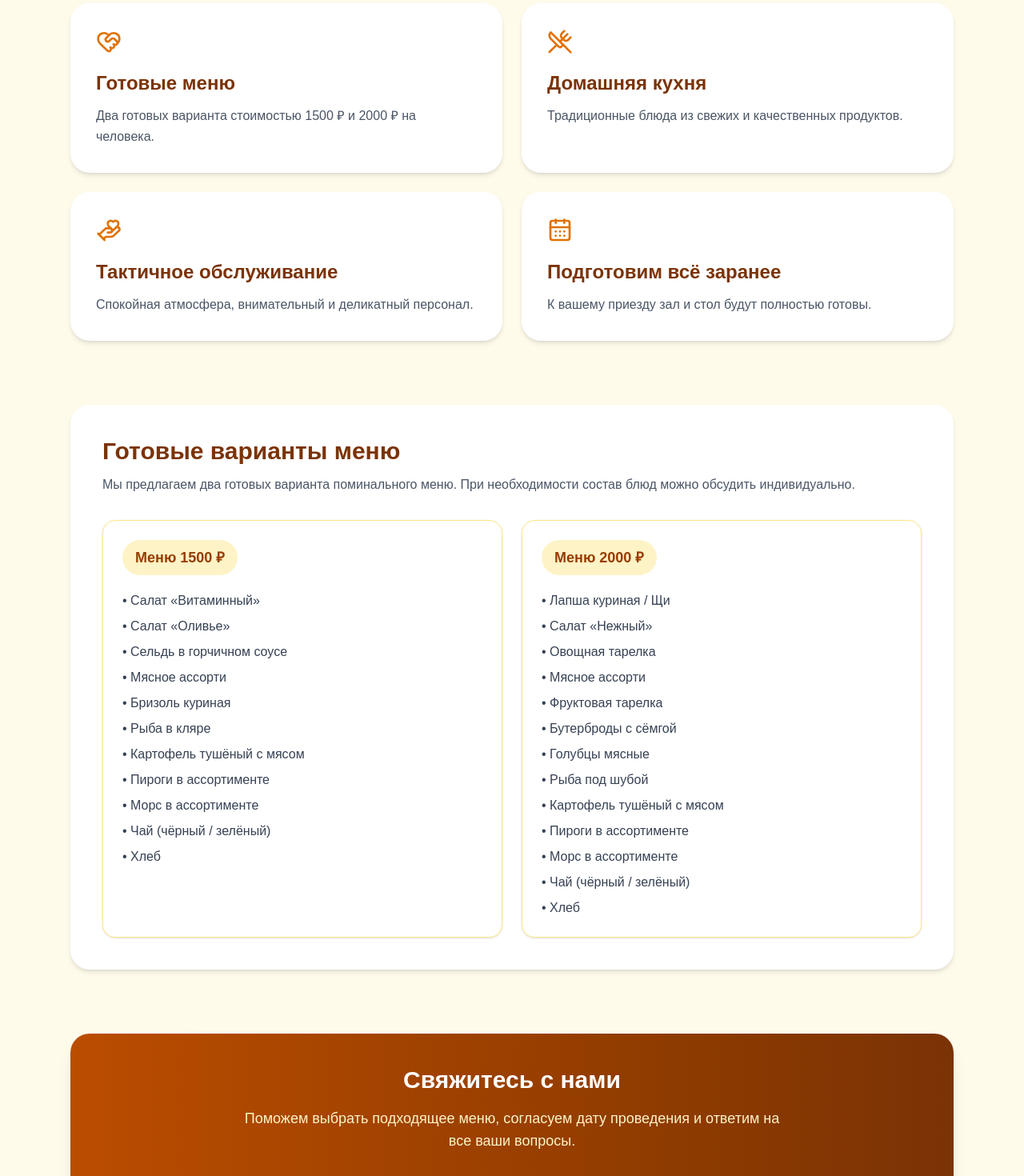
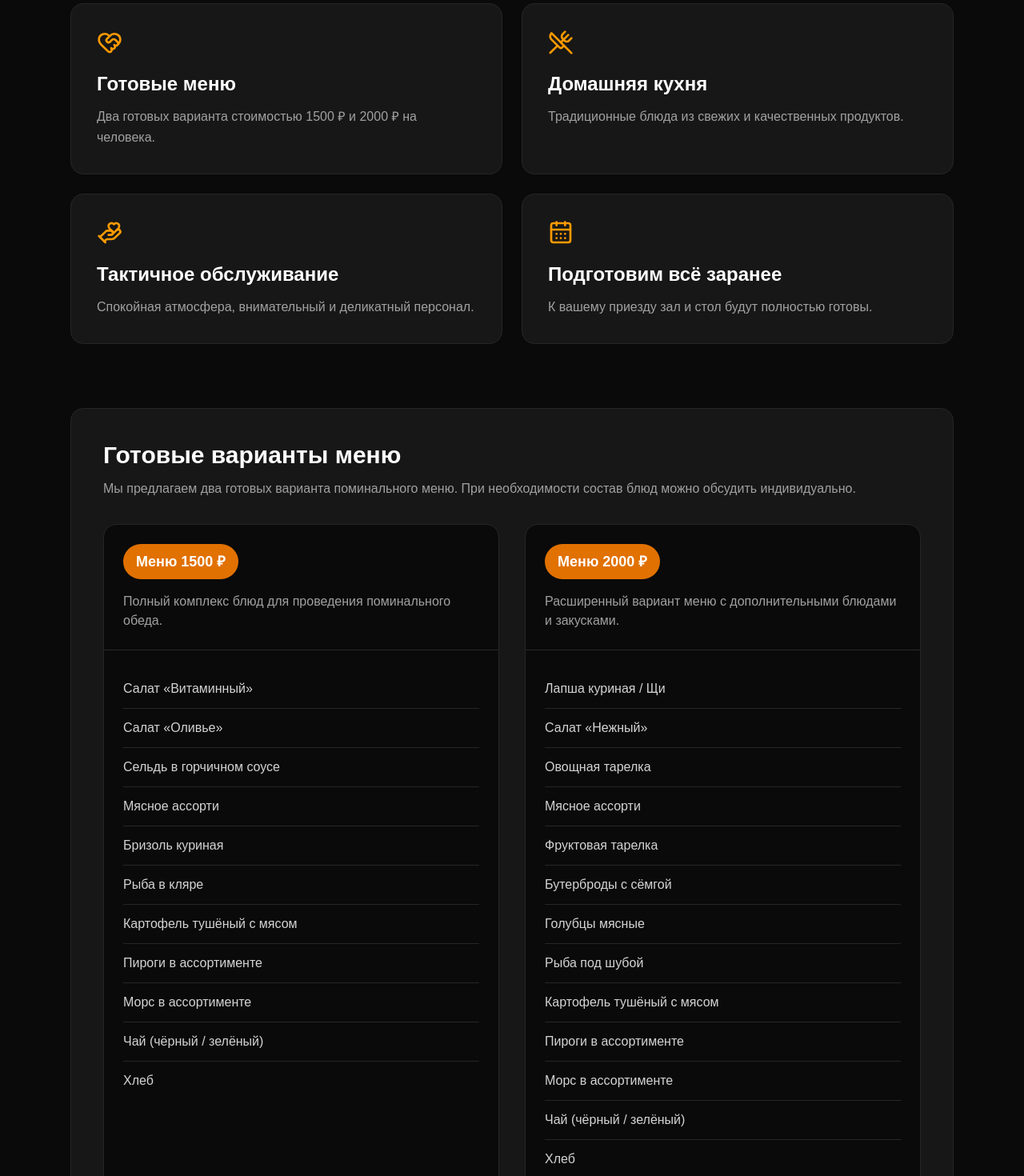
Before and after one commit to semperthY/Sytyi-slon, a Next.js app: page /memorial in a window 1280 px wide. Shown: the part 320-1790 px from the top of the page at 80% size. Built offline with nearby package versions, Linux system fonts and the light colour scheme.

Commit message:
Update memorial page design

```diff
--- a/src/app/memorial/page.tsx
+++ b/src/app/memorial/page.tsx
@@ -16,22 +16,22 @@ export const metadata = {
 
 const features = [
   {
-    icon: <HeartHandshake className="h-8 w-8 text-amber-600" />,
+    icon: <HeartHandshake className="h-8 w-8 text-amber-500" />,
     title: "Готовые меню",
     text: "Два готовых варианта стоимостью 1500 ₽ и 2000 ₽ на человека.",
   },
   {
-    icon: <UtensilsCrossed className="h-8 w-8 text-amber-600" />,
+    icon: <UtensilsCrossed className="h-8 w-8 text-amber-500" />,
     title: "Домашняя кухня",
     text: "Традиционные блюда из свежих и качественных продуктов.",
   },
   {
-    icon: <HandHeart className="h-8 w-8 text-amber-600" />,
+    icon: <HandHeart className="h-8 w-8 text-amber-500" />,
     title: "Тактичное обслуживание",
     text: "Спокойная атмосфера, внимательный и деликатный персонал.",
   },
   {
-    icon: <CalendarDays className="h-8 w-8 text-amber-600" />,
+    icon: <CalendarDays className="h-8 w-8 text-amber-500" />,
     title: "Подготовим всё заранее",
     text: "К вашему приезду зал и стол будут полностью готовы.",
   },
@@ -39,7 +39,7 @@ const features = [
 
 export default function MemorialPage() {
   return (
-    <div className="min-h-screen bg-amber-50">
+    <div className="min-h-screen bg-neutral-950">
       <PageHero
         title="Поминальные обеды"
         subtitle="Организуем поминальный обед в спокойной и уважительной атмосфере."
@@ -50,93 +50,128 @@ export default function MemorialPage() {
           {features.map((item) => (
             <div
               key={item.title}
-              className="rounded-3xl bg-white p-8 shadow-md transition-all duration-300 hover:-translate-y-1 hover:shadow-xl"
+              className="
+                rounded-2xl
+                border
+                border-neutral-800
+                bg-neutral-900
+                p-8
+                transition-all
+                duration-300
+                hover:-translate-y-1
+                hover:border-amber-600
+              "
             >
               {item.icon}
 
-              <h3 className="mt-5 text-2xl font-bold text-amber-900">
+              <h3 className="mt-5 text-2xl font-bold text-white">
                 {item.title}
               </h3>
 
-              <p className="mt-3 leading-relaxed text-gray-600">
+              <p className="mt-3 leading-relaxed text-neutral-400">
                 {item.text}
               </p>
             </div>
           ))}
         </section>
 
-        <section className="mb-20 rounded-3xl bg-white p-10 shadow-md">
-          <h2 className="mb-3 text-3xl font-bold text-amber-900">
+        <section className="mb-20 rounded-2xl border border-neutral-800 bg-neutral-900 p-10">
+          <h2 className="mb-3 text-3xl font-bold text-white">
             Готовые варианты меню
           </h2>
 
-          <p className="mb-8 text-gray-600">
-            Мы предлагаем два готовых варианта поминального меню. При
-            необходимости состав блюд можно обсудить индивидуально.
+          <p className="mb-8 text-neutral-400">
+            Мы предлагаем два готовых варианта поминального меню.
+            При необходимости состав блюд можно обсудить индивидуально.
           </p>
 
-          <div className="grid gap-6 lg:grid-cols-2">
-            <div className="rounded-2xl border border-amber-200 p-6 shadow-sm">
-              <div className="mb-5 inline-flex rounded-full bg-amber-100 px-4 py-2 text-lg font-bold text-amber-800">
-                Меню 1500 ₽
+          <div className="grid gap-8 lg:grid-cols-2">
+
+            <div className="overflow-hidden rounded-2xl border border-neutral-800 bg-neutral-950 transition-all duration-300 hover:-translate-y-1 hover:border-amber-600">
+
+              <div className="border-b border-neutral-800 p-6">
+                <div className="inline-flex rounded-full bg-amber-600 px-4 py-2 text-lg font-bold text-white">
+                  Меню 1500 ₽
+                </div>
+
+                <p className="mt-4 text-neutral-400">
+                  Полный комплекс блюд для проведения поминального обеда.
+                </p>
               </div>
 
-              <ul className="space-y-2 text-gray-700">
-                <li>• Салат «Витаминный»</li>
-                <li>• Салат «Оливье»</li>
-                <li>• Сельдь в горчичном соусе</li>
-                <li>• Мясное ассорти</li>
-                <li>• Бризоль куриная</li>
-                <li>• Рыба в кляре</li>
-                <li>• Картофель тушёный с мясом</li>
-                <li>• Пироги в ассортименте</li>
-                <li>• Морс в ассортименте</li>
-                <li>• Чай (чёрный / зелёный)</li>
-                <li>• Хлеб</li>
-              </ul>
+              <div className="p-6">
+                <ul className="divide-y divide-neutral-800 text-neutral-300">
+
+                  <li className="py-3">Салат «Витаминный»</li>
+                  <li className="py-3">Салат «Оливье»</li>
+                  <li className="py-3">Сельдь в горчичном соусе</li>
+                  <li className="py-3">Мясное ассорти</li>
+                  <li className="py-3">Бризоль куриная</li>
+                  <li className="py-3">Рыба в кляре</li>
+                  <li className="py-3">Картофель тушёный с мясом</li>
+                  <li className="py-3">Пироги в ассортименте</li>
+                  <li className="py-3">Морс в ассортименте</li>
+                  <li className="py-3">Чай (чёрный / зелёный)</li>
+                  <li className="py-3">Хлеб</li>
+                </ul>
+              </div>
+            </div>
+            <div className="overflow-hidden rounded-2xl border border-neutral-800 bg-neutral-950 transition-all duration-300 hover:-translate-y-1 hover:border-amber-600">
+
+              <div className="border-b border-neutral-800 p-6">
+                <div className="inline-flex rounded-full bg-amber-600 px-4 py-2 text-lg font-bold text-white">
+                  Меню 2000 ₽
+                </div>
+
+                <p className="mt-4 text-neutral-400">
+                  Расширенный вариант меню с дополнительными блюдами и закусками.
+                </p>
+              </div>
+
+              <div className="p-6">
+                <ul className="divide-y divide-neutral-800 text-neutral-300">
+
+                  <li className="py-3">Лапша куриная / Щи</li>
+                  <li className="py-3">Салат «Нежный»</li>
+                  <li className="py-3">Овощная тарелка</li>
+                  <li className="py-3">Мясное ассорти</li>
+                  <li className="py-3">Фруктовая тарелка</li>
+                  <li className="py-3">Бутерброды с сёмгой</li>
+                  <li className="py-3">Голубцы мясные</li>
+                  <li className="py-3">Рыба под шубой</li>
+                  <li className="py-3">Картофель тушёный с мясом</li>
+                  <li className="py-3">Пироги в ассортименте</li>
+                  <li className="py-3">Морс в ассортименте</li>
+                  <li className="py-3">Чай (чёрный / зелёный)</li>
+                  <li className="py-3">Хлеб</li>
+
+                </ul>
+              </div>
+
             </div>
 
-            <div className="rounded-2xl border border-amber-200 p-6 shadow-sm">
-              <div className="mb-5 inline-flex rounded-full bg-amber-100 px-4 py-2 text-lg font-bold text-amber-800">
-                Меню 2000 ₽
-              </div>
-
-              <ul className="space-y-2 text-gray-700">
-                <li>• Лапша куриная / Щи</li>
-                <li>• Салат «Нежный»</li>
-                <li>• Овощная тарелка</li>
-                <li>• Мясное ассорти</li>
-                <li>• Фруктовая тарелка</li>
-                <li>• Бутерброды с сёмгой</li>
-                <li>• Голубцы мясные</li>
-                <li>• Рыба под шубой</li>
-                <li>• Картофель тушёный с мясом</li>
-                <li>• Пироги в ассортименте</li>
-                <li>• Морс в ассортименте</li>
-                <li>• Чай (чёрный / зелёный)</li>
-                <li>• Хлеб</li>
-              </ul>
-            </div>
           </div>
         </section>
 
-        <section className="rounded-3xl bg-gradient-to-r from-amber-700 to-amber-900 p-10 text-center text-white shadow-xl">
-          <h2 className="mb-4 text-3xl font-bold">
+        <section className="rounded-2xl border border-amber-600/30 bg-neutral-900 p-10 text-center">
+
+          <h2 className="mb-4 text-3xl font-bold text-white">
             Свяжитесь с нами
           </h2>
 
-          <p className="mx-auto mb-8 max-w-2xl text-lg text-amber-100">
-            Поможем выбрать подходящее меню, согласуем дату проведения и
-            ответим на все ваши вопросы.
+          <p className="mx-auto mb-8 max-w-2xl text-lg leading-8 text-neutral-400">
+            Поможем выбрать подходящее меню, согласуем дату проведения,
+            ответим на все вопросы и подготовим всё к вашему приезду.
           </p>
 
           <Link
             href="tel:+79159847077"
-            className="inline-flex items-center gap-2 rounded-xl bg-white px-8 py-4 font-semibold text-amber-800 transition hover:scale-105"
+            className="inline-flex items-center gap-2 rounded-xl bg-amber-600 px-8 py-4 font-semibold text-white transition hover:bg-amber-700"
           >
             <Phone size={20} />
             Позвонить
           </Link>
+
         </section>
       </main>
     </div>
--- a/src/components/menu/Menu.tsx
+++ b/src/components/menu/Menu.tsx
@@ -4,7 +4,7 @@ import { useState } from "react";
 import { menu } from "@/data/menu";
 
 export default function Menu() {
-  const [opened, setOpened] = useState(menu[0]?.title ?? "");
+  const [opened, setOpened] = useState("");
 
   return (
     <section id="menu" className="bg-neutral-950 px-6 py-20 text-white">
@@ -28,18 +28,16 @@ export default function Menu() {
                 </span>
 
                 <span
-                  className={`text-2xl transition-transform duration-300 ${
-                    opened === category.title ? "rotate-90" : ""
-                  }`}
+                  className={`text-2xl transition-transform duration-300 ${opened === category.title ? "rotate-90" : ""
+                    }`}
                 >
                   ▶
                 </span>
               </button>
 
               <div
-                className={`overflow-hidden transition-all duration-300 ${
-                  opened === category.title ? "max-h-[3000px]" : "max-h-0"
-                }`}
+                className={`overflow-hidden transition-all duration-300 ${opened === category.title ? "max-h-[3000px]" : "max-h-0"
+                  }`}
               >
                 <div className="divide-y divide-neutral-800">
                   {category.items.map((item) => (
```
Also changed, not shown: src/app/banquets/page.tsx (+31 -24 lines), src/components/Services.tsx (+27 -7 lines).
